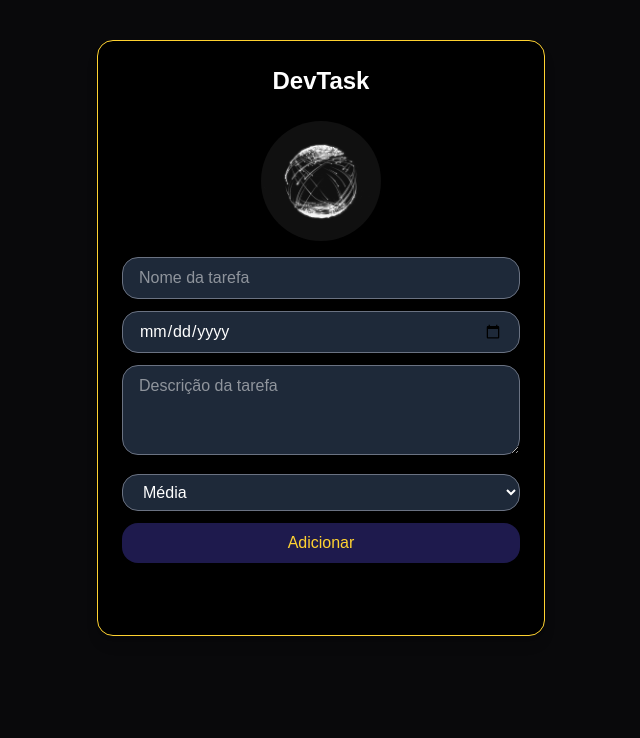
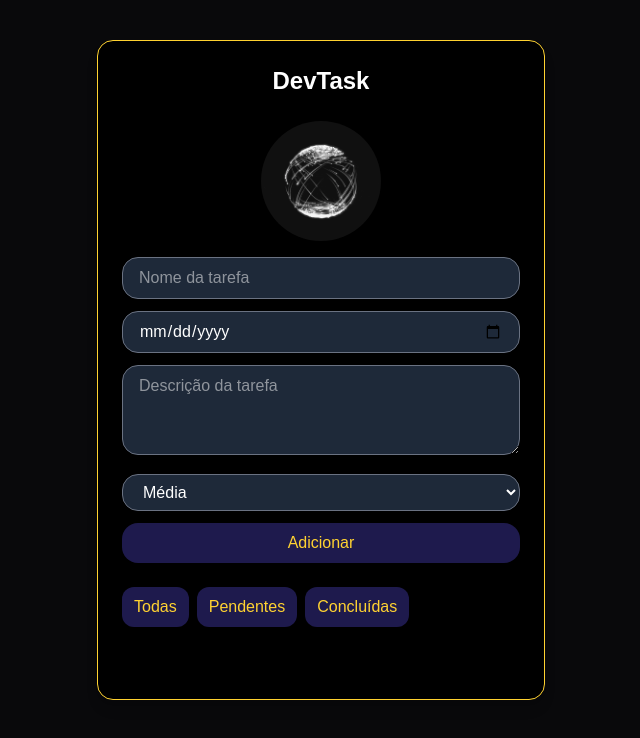
Before and after one commit to alyson-souto/devtask-cp4-web-development, a React (Vite) app: page / in a window 1280 px wide. Shown: the top 738 px of the page, without its empty margins (319-959 px from the left). Built offline with nearby package versions, Linux system fonts and the light colour scheme.

Commit message:
feat: adicionando filtros de tarefas

```diff
--- a/src/components/Tarefa.jsx
+++ b/src/components/Tarefa.jsx
@@ -210,6 +210,30 @@ const Tarefa = () => {
                 </button>
             </form>
 
+            {/* FILTROS */}
+            <div className="flex gap-2 mb-6">
+                <button
+                    onClick={() => setFiltro("todas")}
+                    className="bg-indigo-950 hover:bg-indigo-400 transition-colors text-amber-300 px-3 py-2 rounded-xl"
+                >
+                    Todas
+                </button>
+
+                <button
+                    onClick={() => setFiltro("pendentes")}
+                    className="bg-indigo-950 hover:bg-indigo-400 transition-colors text-amber-300 px-3 py-2 rounded-xl"
+                >
+                    Pendentes
+                </button>
+
+                <button
+                    onClick={() => setFiltro("concluidas")}
+                    className="bg-indigo-950 hover:bg-indigo-400 transition-colors text-amber-300 px-3 py-2 rounded-xl"
+                >
+                    Concluídas
+                </button>
+            </div>
+
 
             )}
 
```
